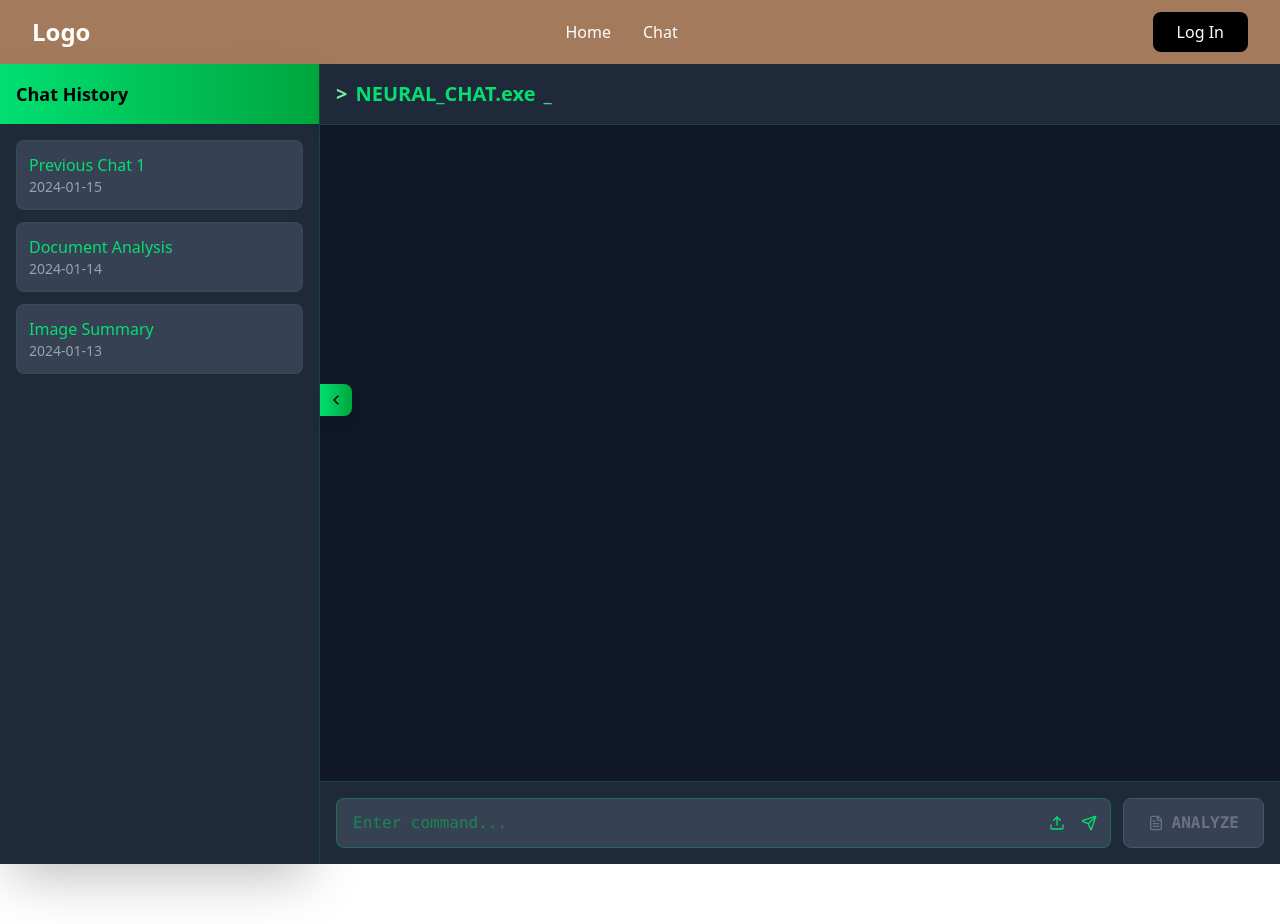
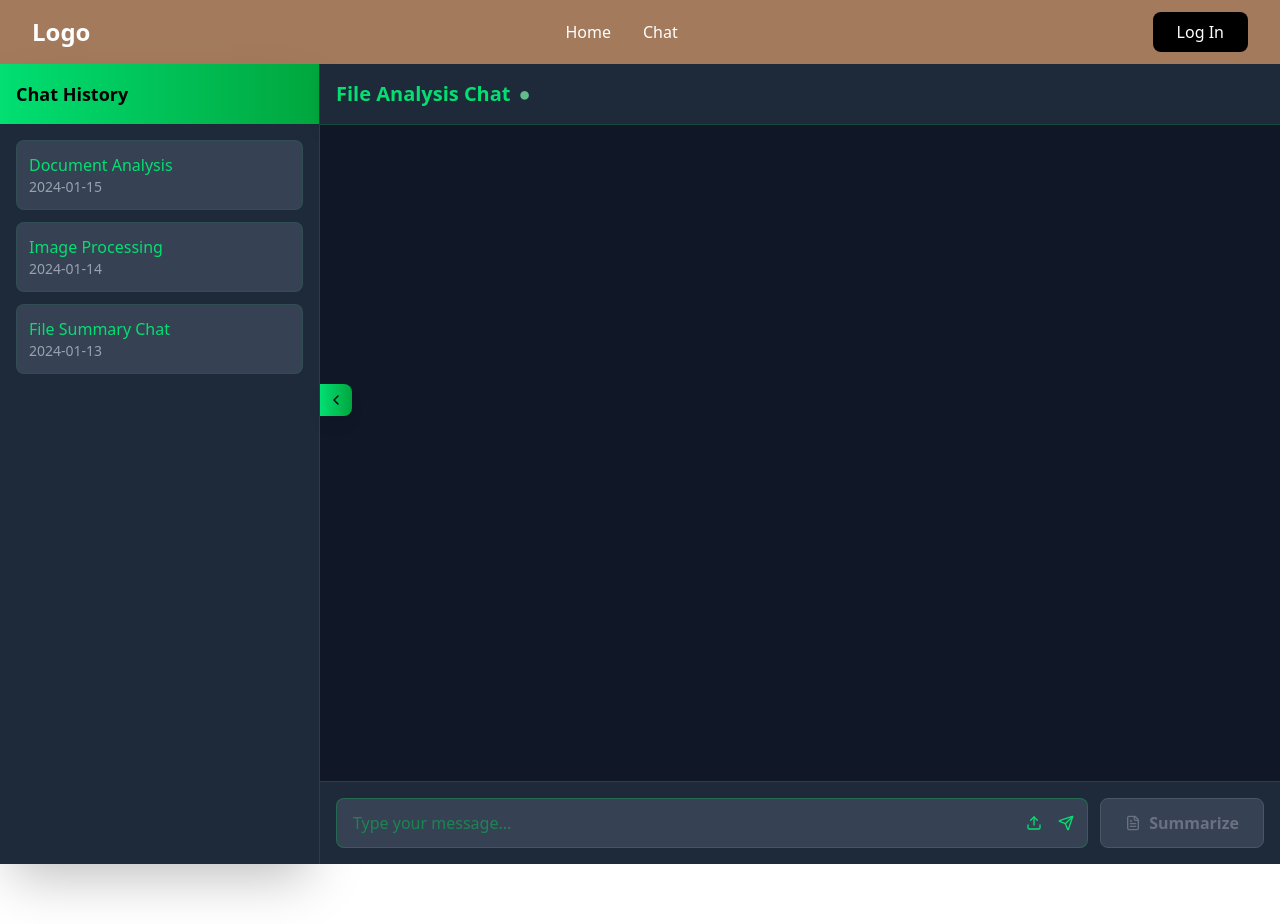
Before and after one commit to KriishChheda/TSEC, a React (Vite) app: page /chat in a window 1280 px wide. Built offline with nearby package versions, Linux system fonts and the light colour scheme.

Commit message:
Reduced the robotic vive

```diff
--- a/src/components/ChatComponent.jsx
+++ b/src/components/ChatComponent.jsx
@@ -5,9 +5,9 @@ const ChatComponent = () => {
   const [messages, setMessages] = useState([]);
   const [inputText, setInputText] = useState('');
   const [chatHistory, setChatHistory] = useState([
-    { id: 1, title: 'Previous Chat 1', timestamp: '2024-01-15' },
-    { id: 2, title: 'Document Analysis', timestamp: '2024-01-14' },
-    { id: 3, title: 'Image Summary', timestamp: '2024-01-13' }
+    { id: 1, title: 'Document Analysis', timestamp: '2024-01-15' },
+    { id: 2, title: 'Image Processing', timestamp: '2024-01-14' },
+    { id: 3, title: 'File Summary Chat', timestamp: '2024-01-13' }
   ]);
   const [sidebarCollapsed, setSidebarCollapsed] = useState(false);
   const [uploadedFiles, setUploadedFiles] = useState([]);
@@ -127,7 +127,6 @@ const ChatComponent = () => {
   return (
     <div className="flex h-screen bg-gray-900">
       {/* Sidebar */}
-      {/* Chat History */}
       <div className={`bg-gray-800 shadow-2xl transition-all duration-300 ${sidebarCollapsed ? 'w-0' : 'w-80'} border-r border-green-500/20`}>
         <div className={`h-full ${sidebarCollapsed ? 'hidden' : 'block'}`}>
           <div className="p-4 bg-gradient-to-r from-green-400 to-green-600 text-black">
@@ -158,9 +157,8 @@ const ChatComponent = () => {
         {/* Header */}
         <div className="bg-gray-800 shadow-lg border-b border-green-500/20 p-4">
           <h1 className="text-xl font-bold text-green-400 flex items-center space-x-2">
-            <span className="text-green-300">&gt;</span>
-            <span>NEURAL_CHAT.exe</span>
-            <span className="animate-pulse text-green-300">_</span>
+            <span>File Analysis Chat</span>
+            <span className="animate-pulse text-green-300">●</span>
           </h1>
         </div>
 
@@ -188,7 +186,7 @@ const ChatComponent = () => {
                   ? 'bg-gradient-to-r from-green-600 to-green-500 text-black border-green-400 shadow-lg shadow-green-500/20'
                   : 'bg-gray-800 text-green-300 border-green-500/30 shadow-lg'
               }`}>
-                {message.text && <p className="text-sm font-mono">{message.text}</p>}
+                {message.text && <p className="text-sm">{message.text}</p>}
                 {message.files && message.files.length > 0 && (
                   <div className="mt-2 space-y-1">
                     {message.files.map(file => (
@@ -199,8 +197,8 @@ const ChatComponent = () => {
                     ))}
                   </div>
                 )}
-                <div className={`text-xs mt-1 font-mono ${message.type === 'user' ? 'text-black/70' : 'text-green-500'}`}>
-                  [{message.timestamp}]
+                <div className={`text-xs mt-1 ${message.type === 'user' ? 'text-black/70' : 'text-green-500'}`}>
+                  {message.timestamp}
                 </div>
               </div>
             </div>
@@ -211,15 +209,15 @@ const ChatComponent = () => {
         {/* File Upload Preview */}
         {uploadedFiles.length > 0 && (
           <div className="bg-gray-800 border-t border-green-500/20 p-3">
-            <div className="text-sm font-bold text-green-400 mb-2 font-mono">&gt; LOADED_FILES [{uploadedFiles.length}]</div>
+            <div className="text-sm font-bold text-green-400 mb-2">Uploaded Files ({uploadedFiles.length})</div>
             <div className="space-y-2 max-h-32 overflow-y-auto">
               {uploadedFiles.map(file => (
                 <div key={file.id} className="flex items-center justify-between bg-gray-700 p-2 rounded border border-green-500/20">
                   <div className="flex items-center space-x-2 flex-1 min-w-0">
                     <span className="text-green-400">{getFileIcon(file.type)}</span>
                     <div className="min-w-0 flex-1">
-                      <div className="text-sm font-mono text-green-300 truncate">{file.name}</div>
-                      <div className="text-xs text-green-500 font-mono">{formatFileSize(file.size)}</div>
+                      <div className="text-sm text-green-300 truncate">{file.name}</div>
+                      <div className="text-xs text-green-500">{formatFileSize(file.size)}</div>
                     </div>
                   </div>
                   <button
@@ -244,8 +242,8 @@ const ChatComponent = () => {
                 value={inputText}
                 onChange={(e) => setInputText(e.target.value)}
                 onKeyPress={(e) => e.key === 'Enter' && sendMessage()}
-                placeholder="Enter command..."
-                className="w-full px-4 py-3 pr-20 bg-gray-700 border border-green-500/30 rounded-lg text-green-300 placeholder-green-500/50 focus:outline-none focus:ring-2 focus:ring-green-400 focus:border-green-400 font-mono transition-all"
+                placeholder="Type your message..."
+                className="w-full px-4 py-3 pr-20 bg-gray-700 border border-green-500/30 rounded-lg text-green-300 placeholder-green-500/50 focus:outline-none focus:ring-2 focus:ring-green-400 focus:border-green-400 transition-all"
               />
 
               {/* Upload and Send icons inside input */}
@@ -281,14 +279,14 @@ const ChatComponent = () => {
             <button
               onClick={summarizeFiles}
               disabled={uploadedFiles.length === 0}
-              className={`px-6 py-3 rounded-lg flex items-center space-x-2 transition-all font-mono font-bold ${
+              className={`px-6 py-3 rounded-lg flex items-center space-x-2 transition-all font-bold ${
                 uploadedFiles.length > 0
                   ? 'bg-gradient-to-r from-green-500 to-green-600 text-black hover:from-green-400 hover:to-green-500 shadow-lg shadow-green-500/20'
                   : 'bg-gray-700 text-gray-500 cursor-not-allowed border border-gray-600'
               }`}
             >
               <FileText className="w-4 h-4" />
-              <span>ANALYZE</span>
+              <span>Summarize</span>
             </button>
           </div>
         </div>
```
